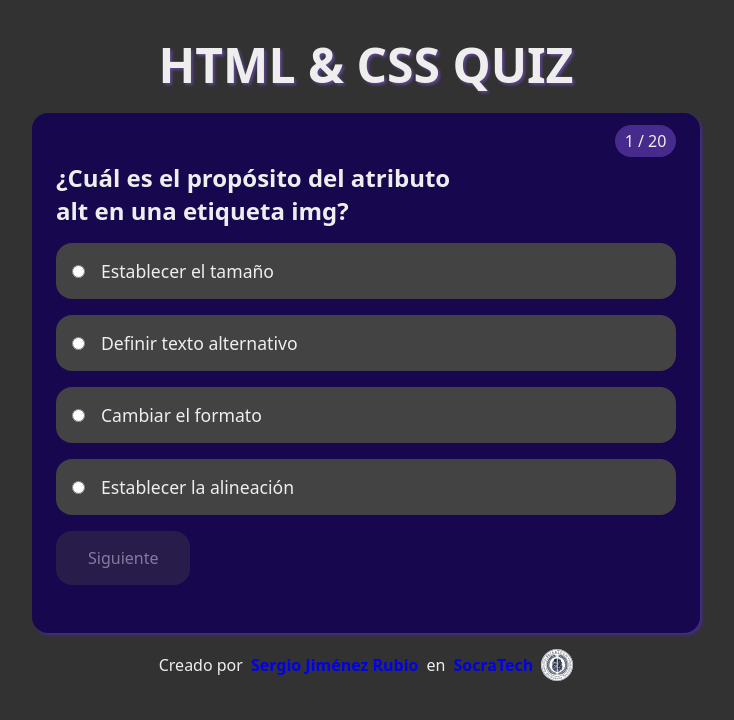
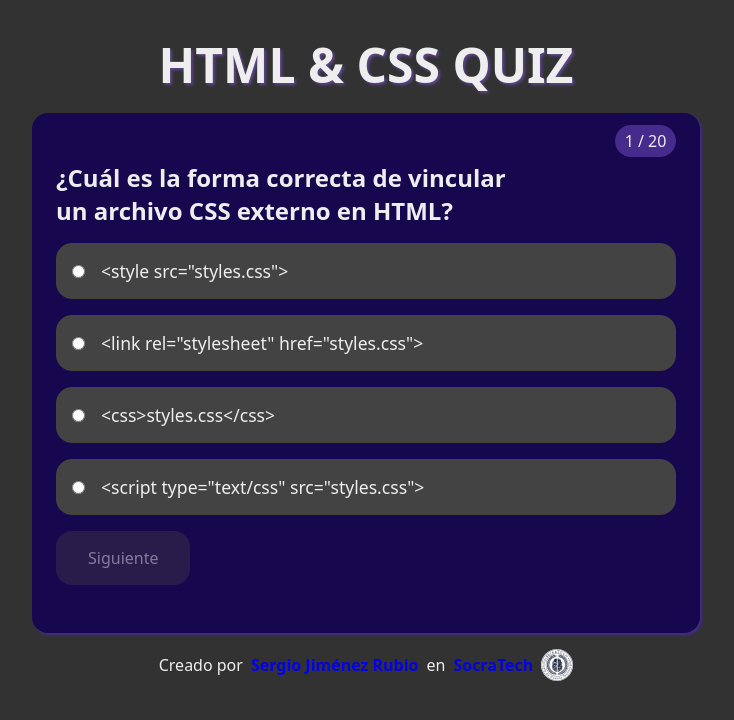
Before and after one commit to reposocratech/HTML-CSS-Quiz, a React (Vite) app: page / in a window 1280 px wide. Shown: the top 720 px of the page, without its empty margins (274-1008 px from the left). Built offline with nearby package versions, Linux system fonts and the light colour scheme.

Commit message:
Preguntas con orden aleatorio

```diff
--- a/src/App.jsx
+++ b/src/App.jsx
@@ -1,4 +1,4 @@
-import { useState } from 'react';
+import { useState, useMemo } from 'react';
 import { questions } from './data/questions';
 import { Footer } from './components/footer/Footer';
 import { FinalView } from './components/finalView/FinalView';
@@ -14,8 +14,12 @@ const App = () => {
   const [completed, setCompleted] = useState(false);
   const [userAnswers, setUserAnswers] = useState([]);
 
+  const shuffleQuestions = useMemo(() => {
+    return [...questions].sort(() => Math.random() - 0.5);
+  }, []);
+
   const selectOption = (id) => {
-    const { correctAnswer } = questions[currentQuestion];
+    const { correctAnswer } = shuffleQuestions[currentQuestion];
     const isCorrect = id === correctAnswer;
 
     setUserAnswers((prevUserAnswers) => [...prevUserAnswers, id]);
@@ -32,7 +36,7 @@ const App = () => {
   };
 
   const handleNext = () => {
-    currentQuestion < questions.length - 1
+    currentQuestion < shuffleQuestions.length - 1
       ? setCurrentQuestion(currentQuestion + 1)
       : setCompleted(true);
 
@@ -61,14 +65,14 @@ const App = () => {
         {completed ? (
           <FinalView
             score={score}
-            questions={questions}
+            shuffleQuestions={shuffleQuestions}
             userAnswers={userAnswers}
             handleRestart={handleRestart}
           />
         ) : (
           <Quiz
             currentQuestion={currentQuestion}
-            questions={questions}
+            shuffleQuestions={shuffleQuestions}
             selectOption={selectOption}
             selectedOption={selectedOption}
             handleNext={handleNext}
--- a/src/components/finalView/FinalView.jsx
+++ b/src/components/finalView/FinalView.jsx
@@ -1,6 +1,6 @@
 import './finalView.css';
-export const FinalView = ({ score, questions, userAnswers, handleRestart }) => {
-  const percentage = (score / questions.length) * 100;
+export const FinalView = ({ score, shuffleQuestions, userAnswers, handleRestart }) => {
+  const percentage = (score / shuffleQuestions.length) * 100;
   const message =
     percentage >= 80
       ? 'Excelente trabajo!'
@@ -14,13 +14,13 @@ export const FinalView = ({ score, questions, userAnswers, handleRestart }) => {
         <h2>Quiz terminado!</h2>
         <p>{message}</p>
         <p>
-          Tu puntuación: {score} de {questions.length} ({percentage.toFixed()}%)
+          Tu puntuación: {score} de {shuffleQuestions.length} ({percentage.toFixed()}%)
         </p>
         <button onClick={handleRestart}>Jugar de nuevo</button>
       </div>
 
       <div className="dots">
-        {questions.map(({ id, correctAnswer }, i) => (
+        {shuffleQuestions.map(({ id, correctAnswer }, i) => (
           <span
             key={id}
             className={`dot ${correctAnswer === userAnswers[i] ? 'correct' : 'incorrect'}`}
--- a/src/components/finalView/finalView.css
+++ b/src/components/finalView/finalView.css
@@ -11,7 +11,7 @@
     display: flex;
     flex-wrap: wrap;
     justify-content: center;
-    column-gap: 0.6rem;
+    gap: 0.6rem;
 
     .dot {
       display: grid;
--- a/src/components/quiz/Quiz.jsx
+++ b/src/components/quiz/Quiz.jsx
@@ -4,17 +4,17 @@ import { Info } from './info/Info';
 
 import './quiz.css';
 
-export const Quiz = ({currentQuestion, questions, selectOption, selectedOption, handleNext, handlePrevious}) => {
+export const Quiz = ({currentQuestion, shuffleQuestions, selectOption, selectedOption, handleNext, handlePrevious}) => {
   return (
     <article className="quiz">
       <span className="badge">
-        {currentQuestion + 1} / {questions.length}
+        {currentQuestion + 1} / {shuffleQuestions.length}
       </span>
 
-      <h2>{questions[currentQuestion].question}</h2>
+      <h2>{shuffleQuestions[currentQuestion].question}</h2>
 
       <Answers
-        questions={questions}
+        shuffleQuestions={shuffleQuestions}
         currentQuestion={currentQuestion}
         selectOption={selectOption}
         selectedOption={selectedOption}
@@ -23,7 +23,7 @@ export const Quiz = ({currentQuestion, questions, selectOption, selectedOption,
       {selectedOption > 0 && (
         <Info
           currentQuestion={currentQuestion}
-          questions={questions}
+          shuffleQuestions={shuffleQuestions}
         />
       )}
 
@@ -32,7 +32,7 @@ export const Quiz = ({currentQuestion, questions, selectOption, selectedOption,
         handleNext={handleNext}
         currentQuestion={currentQuestion}
         selectedOption={selectedOption}
-        questions={questions}
+        shuffleQuestions={shuffleQuestions}
       />
     </article>
   );
--- a/src/components/quiz/answer/Answer.jsx
+++ b/src/components/quiz/answer/Answer.jsx
@@ -3,16 +3,16 @@ import './answer.css';
 export const Answer = ({
   option,
   currentQuestion,
-  questions,
+  shuffleQuestions,
   selectOption,
   selectedOption,
 }) => {
   const correctAnswer =
     selectedOption !== null &&
-    option.id === questions[currentQuestion].correctAnswer;
+    option.id === shuffleQuestions[currentQuestion].correctAnswer;
   const incorrectAnswer =
     selectedOption === option.id &&
-    option.id !== questions[currentQuestion].correctAnswer;
+    option.id !== shuffleQuestions[currentQuestion].correctAnswer;
 
   return (
     <label
--- a/src/components/quiz/answers/Answers.jsx
+++ b/src/components/quiz/answers/Answers.jsx
@@ -4,18 +4,18 @@ import './answers.css';
 
 export const Answers = ({
   currentQuestion,
-  questions,
+  shuffleQuestions,
   selectOption,
   selectedOption,
 }) => {
   return (
     <div className="answers">
-      {questions[currentQuestion].options.map((option) => (
+      {shuffleQuestions[currentQuestion].options.map((option) => (
         <Answer
           key={option.id}
           option={option}
           currentQuestion={currentQuestion}
-          questions={questions}
+          shuffleQuestions={shuffleQuestions}
           selectOption={selectOption}
           selectedOption={selectedOption}
         />
--- a/src/components/quiz/buttons/Buttons.jsx
+++ b/src/components/quiz/buttons/Buttons.jsx
@@ -1,6 +1,6 @@
 import './buttons.css';
 
-export const Buttons = ({currentQuestion, questions, selectedOption, handleNext, handlePrevious}) => {
+export const Buttons = ({currentQuestion, shuffleQuestions, selectedOption, handleNext, handlePrevious}) => {
   return (
     <div className="buttons">
       {currentQuestion > 0 && (
@@ -12,7 +12,7 @@ export const Buttons = ({currentQuestion, questions, selectedOption, handleNext,
         disabled={selectedOption === null}
         onClick={handleNext}
       >
-        {currentQuestion === questions.length - 1
+        {currentQuestion === shuffleQuestions.length - 1
           ? 'Finalizar'
           : 'Siguiente'}
       </button>
--- a/src/components/quiz/info/Info.jsx
+++ b/src/components/quiz/info/Info.jsx
@@ -3,14 +3,14 @@ import { marked } from 'marked';
 
 import './info.css';
 
-export const Info = ({ questions, currentQuestion }) => {
+export const Info = ({ shuffleQuestions, currentQuestion }) => {
   return (
     <div className="info">
       <h3>
         <InfoIcon />
                   Información adicional
       </h3>
-      <p dangerouslySetInnerHTML={{ __html: marked(questions[currentQuestion].additionalInfo) }} />
+      <p dangerouslySetInnerHTML={{ __html: marked(shuffleQuestions[currentQuestion].additionalInfo) }} />
     </div>
   );
 };
```
